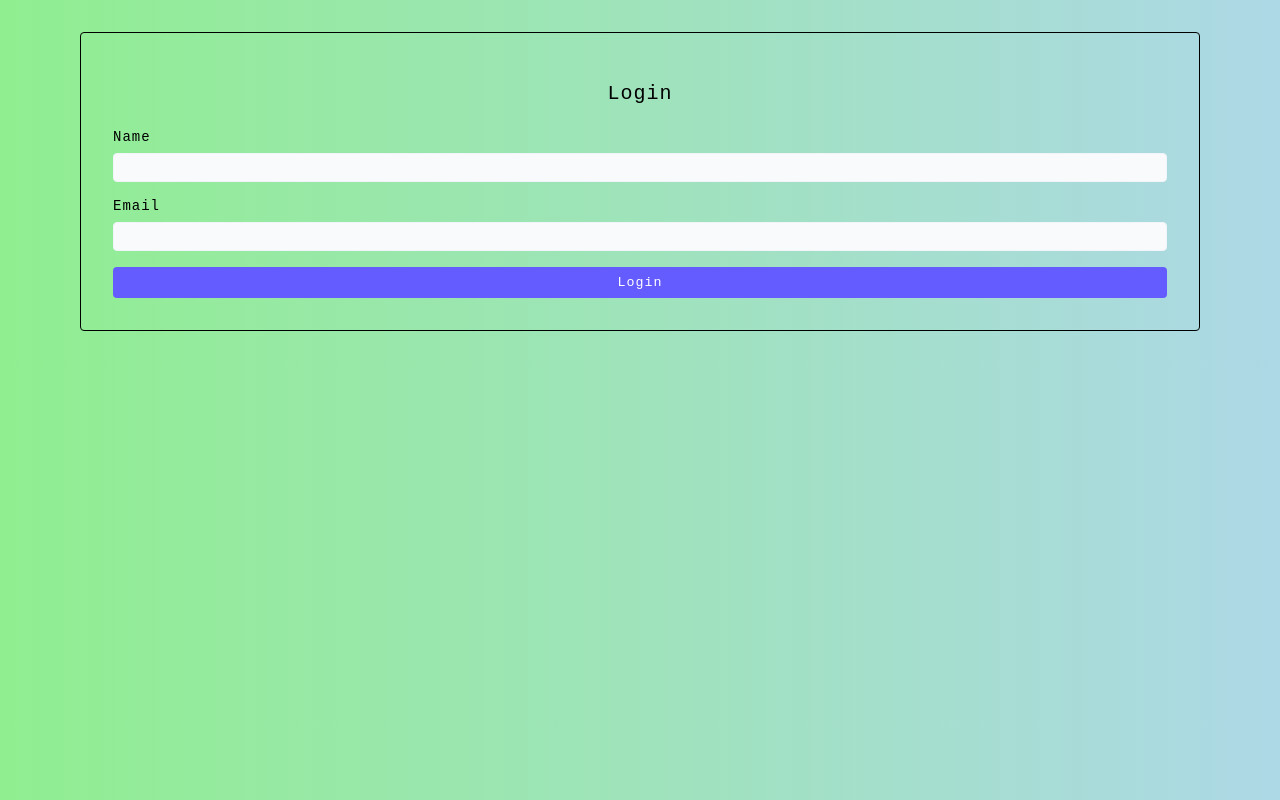
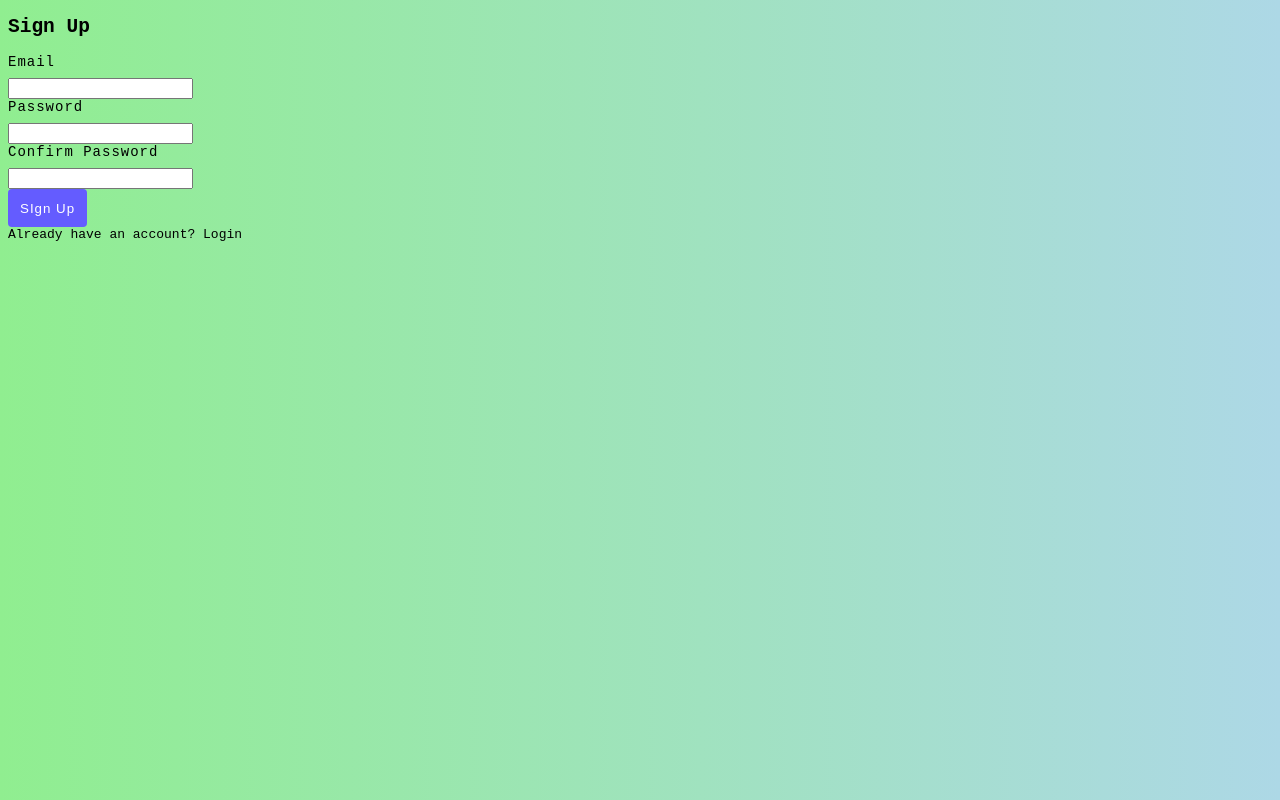
Before and after one commit to Legendary-Folah/ReactAuthwithFireBase, a React (Create React App) app: page / in a window 1280 px wide. Built offline with nearby package versions, Linux system fonts and the light colour scheme.

Commit message:
Making use of bootstrap. It is a lot easier

```diff
--- a/src/App.js
+++ b/src/App.js
@@ -1,52 +1,11 @@
 import './App.css';
+import SignUp from './Components/SignUp';
 // import { BrowserRouter, Routes, Route } from 'react-router-dom';
 
 function App() {
-const handleSubmit = e => {
-    e.preventDefault();
-}
-
   return (
-    <>
-    <div className='App'>
-        <form className='form'>
-            <h5>Login</h5>
-            <div className='form-row'>
-            <label
-                htmlFor='name'
-                className='form-label'>
-                Name
-            </label>
-            <input
-                type='text'
-                className='form-input'
-                id='name'
-                // value={name}
-            />
-            </div>
-            <div className='form-row'>
-            <label
-                htmlFor='email'
-                className='form-label'>
-                Email
-            </label>
-            <input
-                type='email'
-                className='form-input'
-                id='email'
-                // value={email}
-            />
-            </div>
-        </form>
-        <button
-            type='submit'
-            className='btn btn-block'
-            onSubmit={handleSubmit}>
-        Login
-        </button>
-    </div>
-    </>
-  );
-}
+    <SignUp />
+  )
+};
 
 export default App;
```
